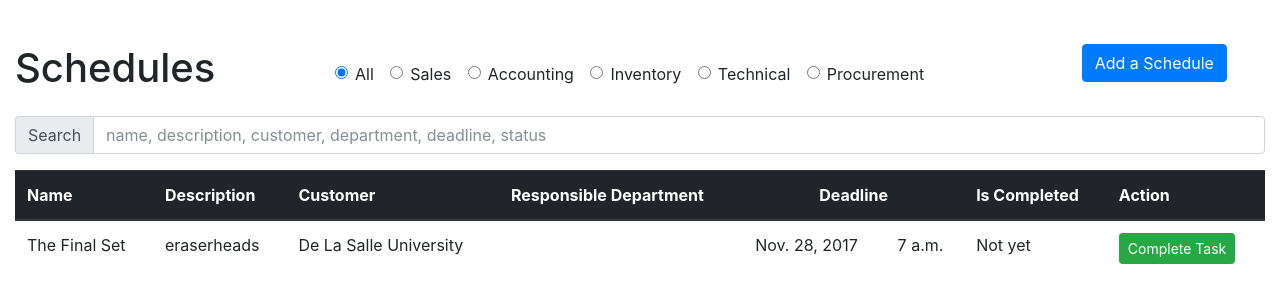
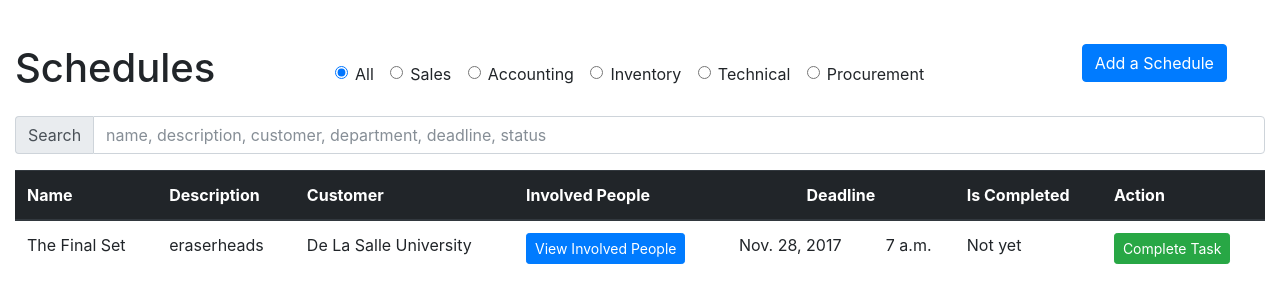
Before and after one commit to NeilTyson/Ubermensch, a Django app: page /schedule/ in a window 1280 px wide. Shown: the part 56-359 px from the top of the page. Run offline with Django 3.2, Linux system fonts and the light colour scheme; a user stored in the database is signed in; data comes from the database, SQL or seed files in the repository; both versions use the stored data as it was after the commit; data that the repository does not hold is empty; parts of the project's set-up code (start-up, migrations or seed data) failed here and were passed over; some libraries are stand-ins or nearby versions.

Commit message:
major changes made but I still have not made the view involved people work

```diff
--- a/core/models.py
+++ b/core/models.py
@@ -27,7 +27,7 @@ class Profile(models.Model):
     )
 
     user_type = models.CharField(
-        max_length=10,
+        max_length=50,
         choices=USER_TYPE_CHOICES,
         default=SALES
     )
@@ -36,7 +36,7 @@ class Profile(models.Model):
         return self.user_type
 
     def __str__(self):
-        return self.user.username
+        return self.first_name + " " + self.last_name + " - " + self.user_type
 
     def set_password(self, raw_password):
         self.user.set_password(raw_password)
--- a/schedule/static/js/base_schedule.js
+++ b/schedule/static/js/base_schedule.js
@@ -4,4 +4,62 @@ $(document).ready(function() {
     });
 
     $("li.schedules").addClass("active");
+
+
+    // csrf
+    function getCookie(name) {
+
+        var cookieValue = null;
+
+        if (document.cookie && document.cookie != '') {
+
+            var cookies = document.cookie.split(';');
+
+            for (var i = 0; i < cookies.length; i++) {
+                var cookie = jQuery.trim(cookies[i]);
+                // Does this cookie string begin with the name we want?
+                if (cookie.substring(0, name.length + 1) == (name + '=')) {
+                    cookieValue = decodeURIComponent(cookie.substring(name.length + 1));
+                    break;
+                }
+            }
+        }
+        return cookieValue;
+    }
+
+    var csrftoken = getCookie('csrftoken');
+
+    function csrfSafeMethod(method) {
+        // these HTTP methods do not require CSRF protection
+        return (/^(GET|HEAD|OPTIONS|TRACE)$/.test(method));
+    }
+
+    $.ajaxSetup({
+        beforeSend: function(xhr, settings) {
+            if (!csrfSafeMethod(settings.type) && !this.crossDomain) {
+                xhr.setRequestHeader("X-CSRFToken", csrftoken);
+            }
+        }
+    });
+
+    //view involved people ajax
+    $(".view-btn").click(function() {
+
+        var id = $(this).parent().siblings(".sched-id").html();
+
+        $.ajax({
+            url: "/schedule/ajax/view_people",
+            data: {
+                'schedule': id
+            },
+            dataType: "json",
+            success: function(data) {
+                console.log(data);
+            },
+            error: function(data) {
+                console.log(data.responseText);
+            },
+            type: "post"
+        });
+    });
 });
--- a/schedule/urls.py
+++ b/schedule/urls.py
@@ -8,6 +8,7 @@ urlpatterns = [
 
     # ajax
     url(r'^ajax/display_user_type', views.display_user_type, name='display_user_type'),
+    url(r'^ajax/view_people', views.view_involved_people, name='view_people'),
 
     url(r'^add_schedule$', views.create_schedule, name='add-schedule')
 
--- a/schedule/views.py
+++ b/schedule/views.py
@@ -1,6 +1,7 @@
 from datetime import datetime
 from django.contrib import messages
 from django.contrib.auth.decorators import login_required
+from django.core import serializers
 from django.http import JsonResponse
 from django.shortcuts import render
 from core.models import Profile
@@ -25,6 +26,7 @@ def create_schedule(request):
     if form.is_valid():
         schedule = form.save(commit=False)
         deadline_time = request.POST['deadline_time']
+        people = request.POST.getlist('involved_people')
 
         if not deadline_time.lstrip():
             return render(request, 'schedule/create_schedule.html',
@@ -35,6 +37,9 @@ def create_schedule(request):
 
         schedule.deadline_time = deadline_time_f
         schedule.save()
+
+        for p in people:
+            schedule.involved_people.add(p)
 
         messages.success(request, "Schedule added successfully!")
         return render(request, 'schedule/index.html', {'schedules': schedules})
@@ -53,3 +58,15 @@ def display_user_type(request):
     }
 
     return JsonResponse(data)
+
+
+# ajax of viewing involved people
+def view_involved_people(request):
+    schedule = request.POST['schedule']
+    query = Schedule.objects.get(pk=schedule)
+
+    x = serializers.serialize('json', query)
+
+    data = {'people': x}
+
+    return JsonResponse(data)
--- a/templates/core/form-template.html
+++ b/templates/core/form-template.html
@@ -17,7 +17,6 @@
 
 {% for field in form %}
     <div class="form-group">
-
         <label> {{ field.label_tag }}</label>
         {{ field }}
     </div>
--- a/templates/orders/index.html
+++ b/templates/orders/index.html
@@ -49,7 +49,7 @@
                 <div class="order-div">
                     <div class="row">
                         <div class="col-sm-4 customer-details">
-                            <h3>{{ order.customer }}</h3>
+                            <h4>{{ order.customer.company_name }}</h4>
                             <p>{{ order.customer.contact_first_name }} {{ order.customer.contact_last_name }}</p>
                             <p class="font-italic">{{ order.customer.email_address }}</p>
                             <p class="font-italic">{{ order.customer.contact_no }}</p>
--- a/templates/schedule/index.html
+++ b/templates/schedule/index.html
@@ -10,6 +10,7 @@
     {% include 'core/navbar.html' %}
 
     <script src="{% static 'js/base_schedule.js' %}"></script>
+
 </head>
 <body>
     <div class="container-fluid" style="margin-top: 100px;">
@@ -83,7 +84,7 @@
                 <th>Name</th>
                 <th>Description</th>
                 <th>Customer</th>
-                <th>Responsible Department</th>
+                <th>Involved People</th>
                 <th colspan="2" class="text-center">Deadline </th>
                 <th>Is Completed</th>
                 <th>Action</th>
@@ -93,10 +94,11 @@
             <tbody>
             {% for sched in schedules %}
                 <tr>
+                    <td class="sched-id" style="display: none">{{ sched.id }}</td>
                     <td>{{ sched.name }}</td>
                     <td>{{ sched.description }}</td>
                     <td>{{ sched.customer.company_name }}</td>
-                    <td>{{ sched.responsible_department }}</td>
+                    <td><button class="btn btn-primary btn-sm view-btn">View Involved People </button></td>
                     <td>{{ sched.deadline_date }}</td>
                     <td>{{ sched.deadline_time }}</td>
                     <td>
```
Also changed, not shown: schedule/forms.py (+10 -0 lines), templates/schedule/create_schedule.html (+5 -2 lines), core/static/css/base.css (line endings or trailing spaces), db.sqlite3.
